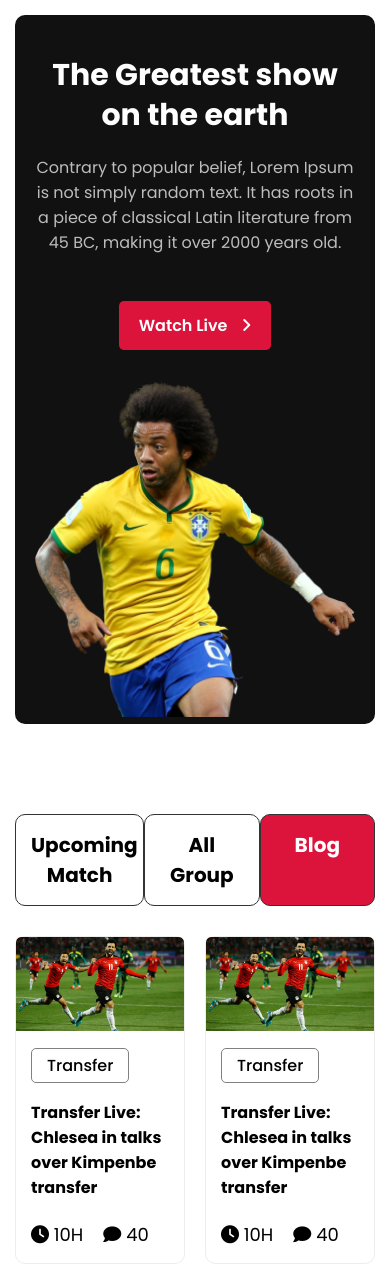
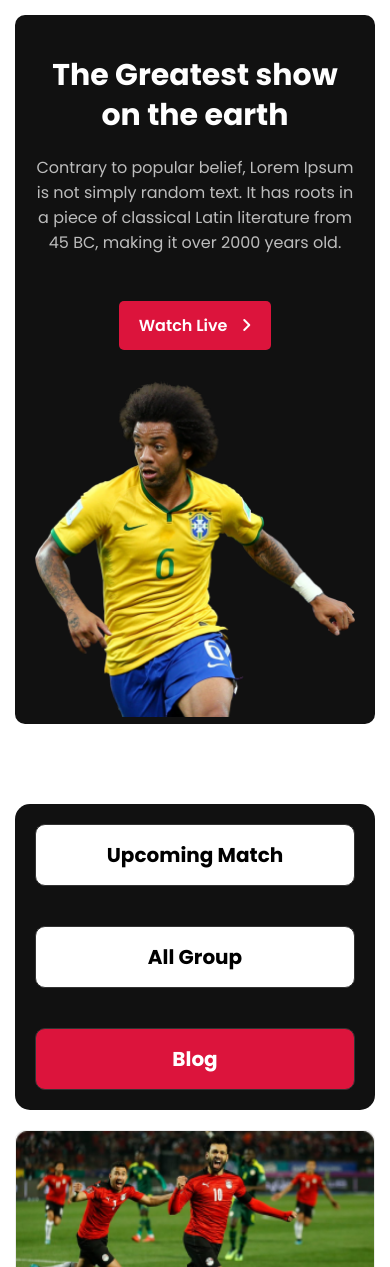
Before and after one commit to Mosharrof-Hosen-Munna/world-cup, a plain HTML site: page index.html in a window 390 px wide. Shown: the top 1267 px of the page. Drawn offline with Linux system fonts and the light colour scheme.

Commit message:
complete blog page responsive design

```diff
--- a/styles/style.css
+++ b/styles/style.css
@@ -170,8 +170,9 @@ footer hr{
 
 
 /*************** Responsive Design ****************/
-/* tablet */
-@media only screen and (max-width: 768px) {
+
+  /* tablet */
+  @media only screen and (max-width: 768px) {
     .container{
         max-width: 768px;
         padding: 0 15px;
@@ -203,8 +204,8 @@ footer hr{
         margin-bottom: 20px;
     }
     .side-menu a{
-        width: 27%;
         border: 1px solid #333;
+        margin: 0 20px;
     }
     .card-container{
         grid-template-columns: repeat(2,1fr);
@@ -213,14 +214,16 @@ footer hr{
         display: block;
     }
   }
+
+
 /* mobile view */
-@media only screen and (max-width: 400px) {
+@media only screen and (max-width: 440px) {
     .container{
         max-width: 440px;
         padding: 0 15px;
     }
     .header-wrapper{
-        grid-template-columns: repeat(1,1fr);
+        grid-template-columns: repeat(1,1fr) ;
         gap: 0;
         padding: 20px;
         margin-top: 15px;
@@ -236,4 +239,34 @@ footer hr{
         line-height: 40px;
         text-align: center;
     }
+    .card-container{
+        grid-template-columns: repeat(1, 1fr);
+    }
+    footer{
+        width: 100%;
+    }
+    .footer-menu{
+        flex-direction: column;
+        text-align: center;
+    }
+    .side-menu{
+        background-color: #111;
+        border-radius: 15px;
+        display: flex;
+        flex-direction: column;
+        width: 100%;
+
+    }
+    .side-menu a{
+        display: inline-block;
+        padding: 15px;
+        margin: 20px 20px;
+        text-decoration: none;
+        background-color: white;
+        color: black;
+        font-weight: 700;
+        border-radius: 10px;
+        text-align: center;
+        font-size: 20px;
+    }
   }
```
